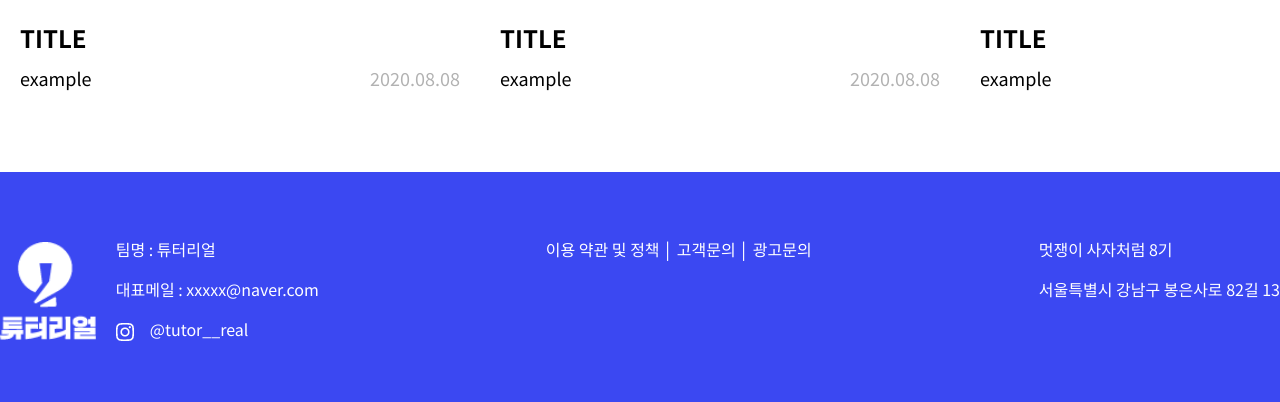
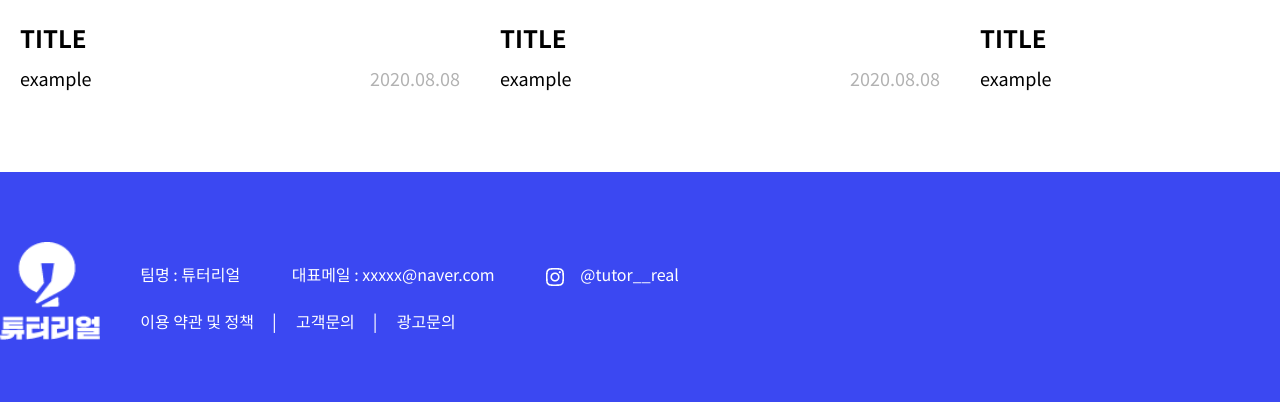
Before and after one commit to Tutor-Real/tutor-real, a Django app: page / in a window 1280 px wide; the page is wider, and only the part inside the window is pictured. Shown: the part 1446-1848 px from the top of that part. Run offline with Django 3.2, Linux system fonts and the light colour scheme; parts of the project's set-up code (start-up, migrations or seed data) failed here and were passed over; some libraries are stand-ins or nearby versions.

Commit message:
footer&bg

```diff
--- a/mainapp/static/css/style.css
+++ b/mainapp/static/css/style.css
@@ -397,7 +397,9 @@ a {
 }
 .title .contents-bg {
     width: 237px;
-    left: 50%;
+    position:absolute;
+    left:50%;
+    margin-left:-110px;
 }
 
 .post-contents .title-box {
@@ -524,15 +526,14 @@ a {
     width : 100px;
     height: 98px;
     margin-top : 5px;
+    margin-right: 40.18px;
 }
 
-.footer-detail{
+.footer-detail1{
     justify-content: space-between;
-    display: flex;
-    text-align: justify;
-    width: 1300px;
-    height: 98px;
-    margin-left: 20px;
+    height: 55px;
+    margin-top:17px;
+    line-height: 40px;
 }
 
 /* pull */
--- a/mainapp/templates/navi.html
+++ b/mainapp/templates/navi.html
@@ -137,18 +137,14 @@
         <div id="footer">
             <nav class="footer-wrapper wrapper">
                 <img class="flogo" src='{% static "img/footer-logo.png" %}' alt="FOOTER"></a>
-                <div class="footer-detail">
-                    <div >
-                        <p>팀명 : 튜터리얼</p>
-                        <p>대표메일 : xxxxx@naver.com</p>
+                <div >
+                    <div class="footer-detail1">
+                        <a>팀명 : 튜터리얼　　　</a>
+                        <a>대표메일 : xxxxx@naver.com　　　</a>
                         <img class="insta" src='{% static "img/instagram.png" %}' alt="INSTAGRAM">　@tutor__real</a>
                     </div>
-                    <div>
-                        <p>이용 약관 및 정책 │ 고객문의 │ 광고문의</p>
-                    </div>
-                    <div>
-                        <p>멋쟁이 사자처럼 8기</p>
-                        <p>서울특별시 강남구 봉은사로 82길 13</p>
+                    <div class="footer-detail2">
+                        <p>이용 약관 및 정책　│　고객문의　│　광고문의</p>
                     </div>
                 </div>
             </nav>
```
